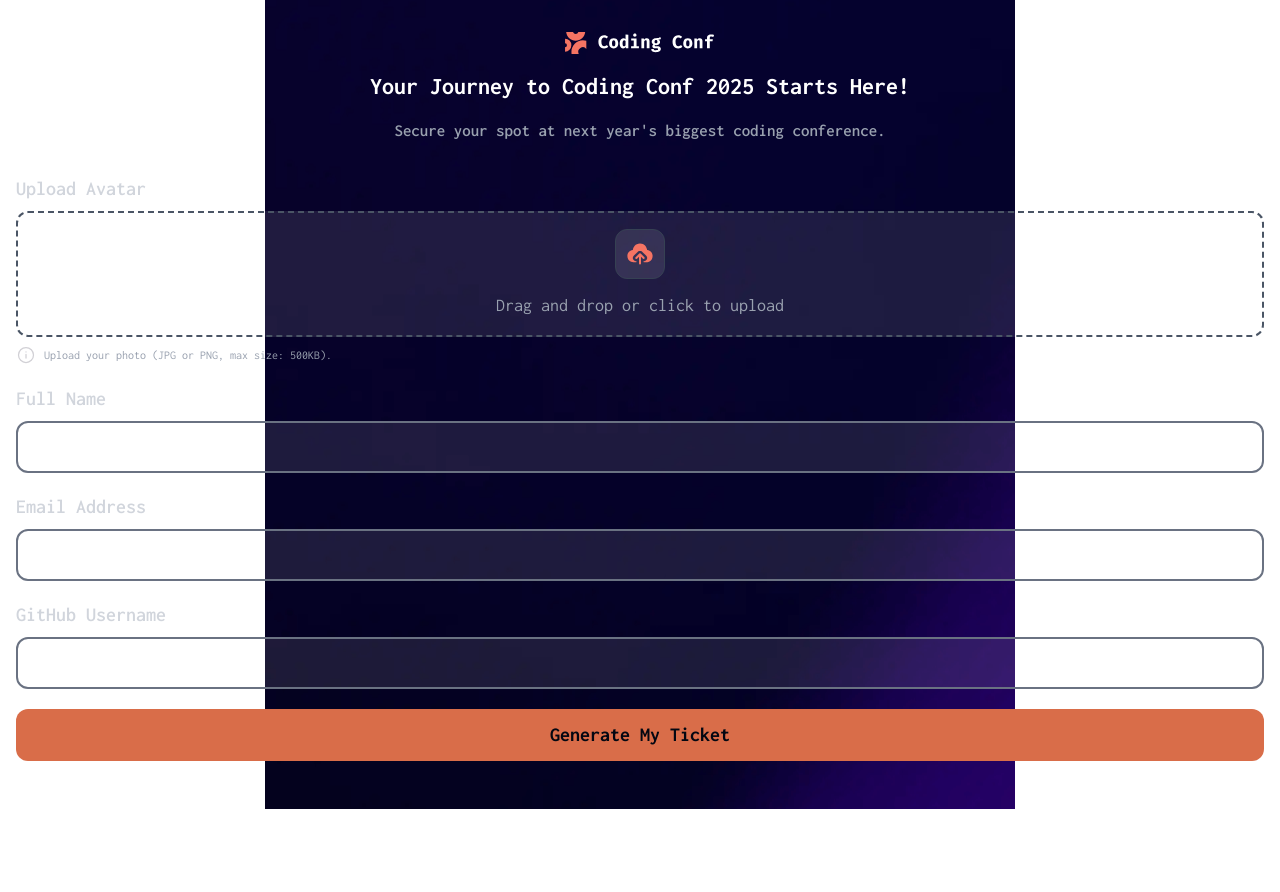
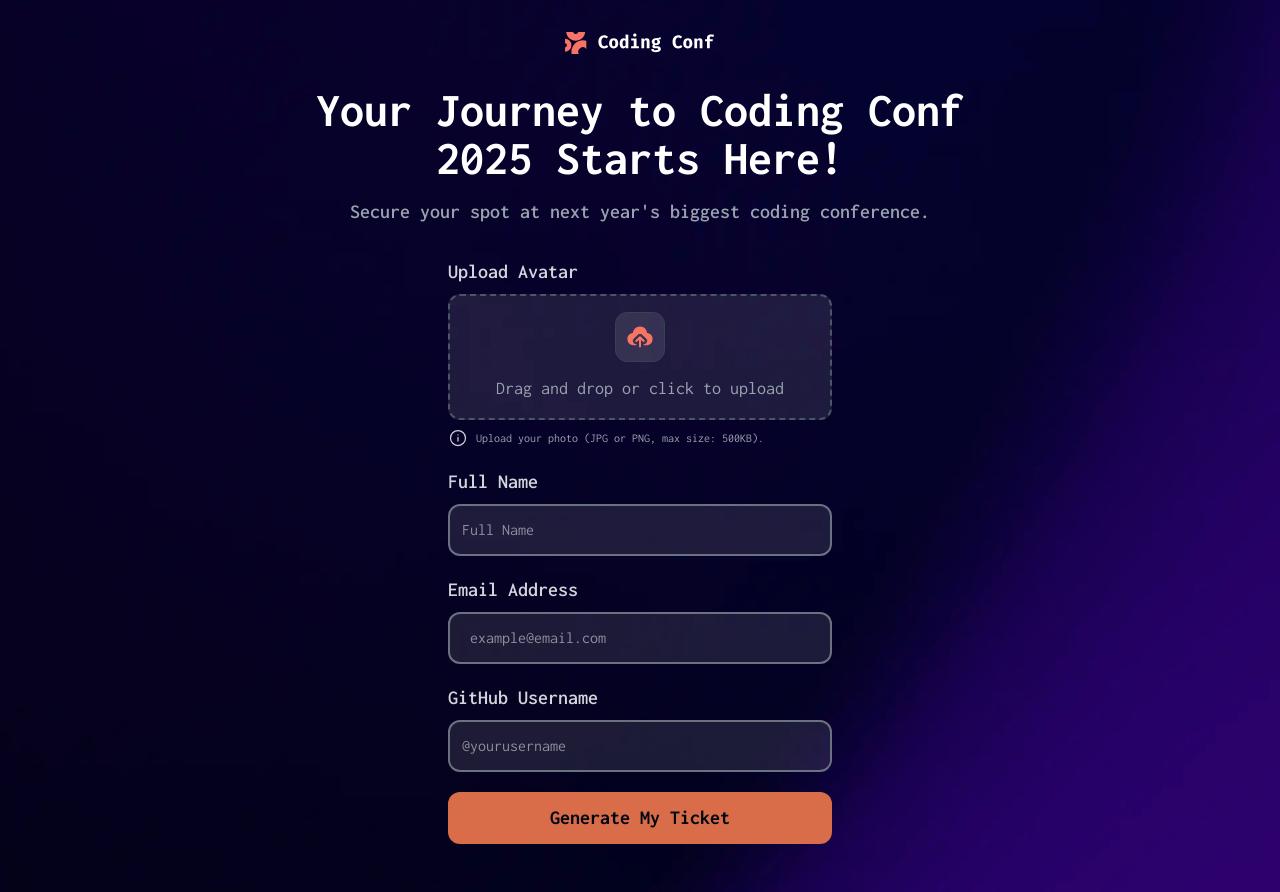
Before and after one commit to PxMach/Frontend-Mentor-Conference-ticket-generator, a Next.js app: page / in a window 1280 px wide. Before the commit the page ends 809 px from the top, so only its background shows below. Built offline with nearby package versions, Linux system fonts and the light colour scheme.

Commit message:
Amélioration de l'interface utilisateur : ajout de styles réactifs pour le formulaire et l'en-tête, ainsi que l'intégration d'une image d'arrière-plan pour les écrans larges.

```diff
--- a/Components/Form.js
+++ b/Components/Form.js
@@ -5,7 +5,7 @@ import info from "../public/icon-info.svg";
 
 export default function Form() {
   return (
-    <form action="get" className="mt-4 mb-8 flex flex-col gap-5">
+    <form action="get" className="mt-4 mb-8 flex flex-col gap-5 sm:w-sm">
       <div className="flex flex-col gap-2">
         <label className="text-xl font-semibold text-gray-300">
           Upload Avatar
--- a/Components/Header.js
+++ b/Components/Header.js
@@ -5,11 +5,11 @@ import logo from "@/public/logo-full.svg";
 export default function Header() {
   return (
     <header className="p-4 flex flex-col items-center gap-4">
-      <Image src={logo} alt="logo" width={150} height={100} />
-      <h1 className="text-2xl font-bold text-center">
+      <Image className="mb-4" src={logo} alt="logo" width={150} height={100} />
+      <h1 className="text-2xl sm:text-5xl font-bold text-center sm:w-170">
         Your Journey to Coding Conf 2025 Starts Here!
       </h1>
-      <p className="text-[1.06rem] text-gray-400 text-center font-semibold">
+      <p className="text-[1.06rem] sm:text-xl text-gray-400 text-center font-semibold">
         Secure your spot at next year&apos;s biggest coding conference.
       </p>
     </header>
--- a/app/globals.css
+++ b/app/globals.css
@@ -22,3 +22,9 @@ body {
   min-height: 100vh;
   font-family: "Inconsolata", monospace;
 }
+
+@media (min-width: 40rem) {
+  body {
+    background-image: url("../public/background-desktop.png");
+  }
+}
--- a/app/page.js
+++ b/app/page.js
@@ -3,7 +3,7 @@ import Header from "@/Components/Header";
 
 export default function Home() {
   return (
-    <main className="p-4">
+    <main className="p-4 flex flex-col justify-center items-center">
       <Header />
       <Form />
     </main>
```
